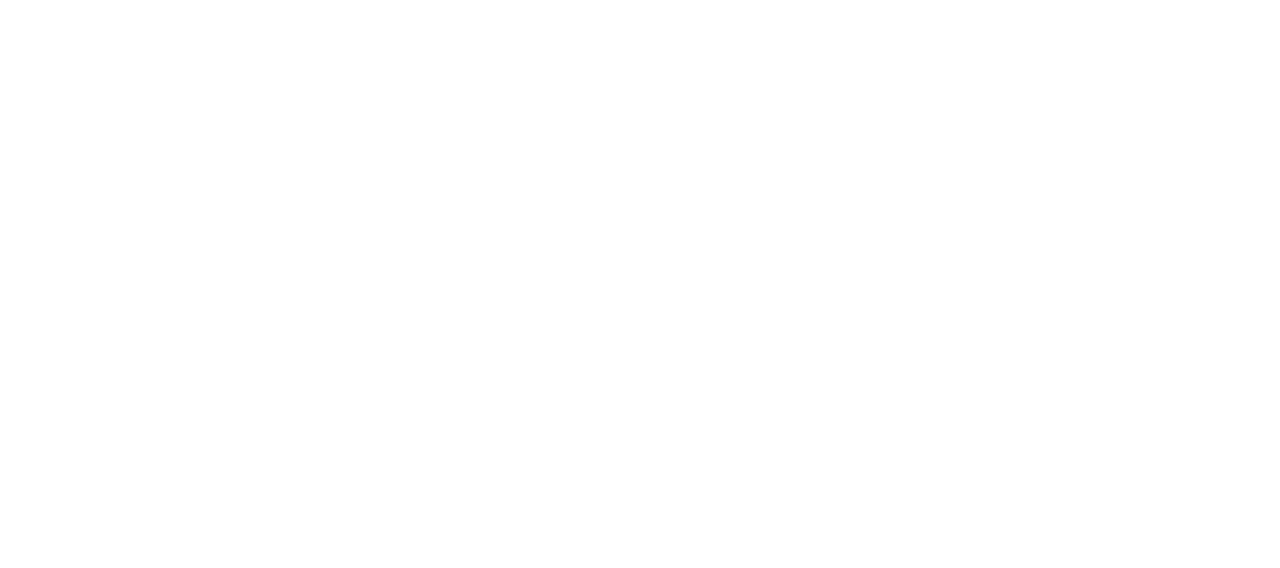
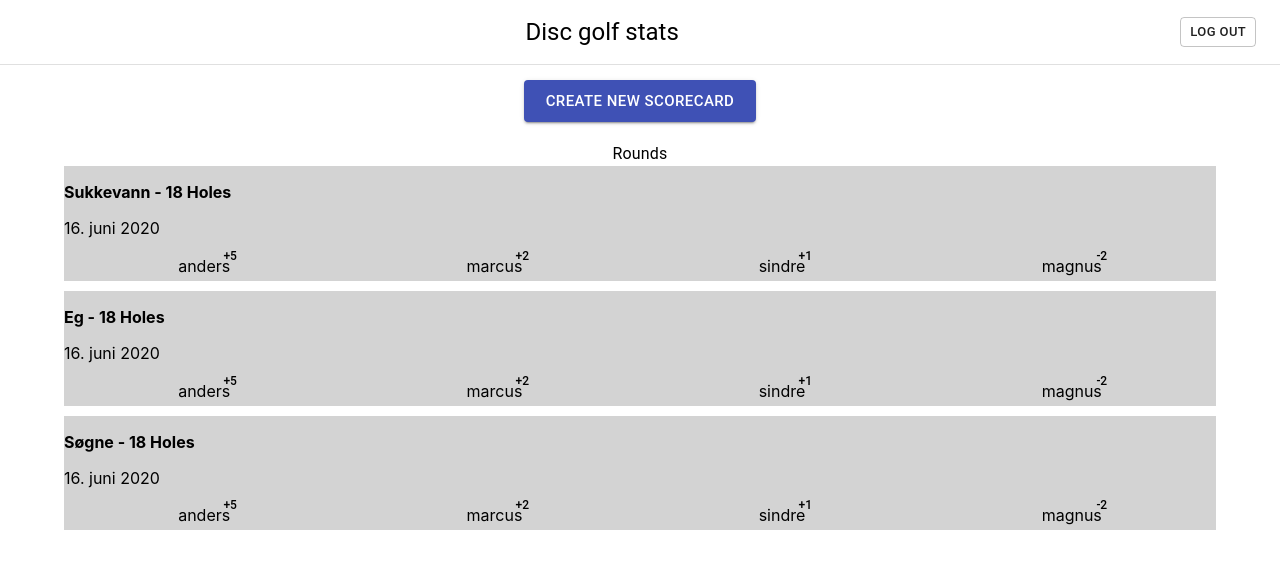
Before and after one commit to AndersRobstad/frisbeegolf-rounds, a React (Create React App) app: page /home in a window 1280 px wide. Shown: the top 568 px of the page. Built offline with nearby package versions, Linux system fonts and the light colour scheme.

Commit message:
some initial styling

```diff
--- a/src/App.js
+++ b/src/App.js
@@ -2,15 +2,16 @@ import "./App.css";
 import React from "react";
 import { BrowserRouter as Router, Switch, Route } from "react-router-dom";
 import Courses from "./components/Courses";
-import Homepage from "./components/Homepage";
+import Login from "./components/Login";
 import Register from "./components/Register";
+import Homepage from "./pages/Homepage";
 
 function App() {
   return (
     <Router>
       <Switch>
         <Route path="/" exact>
-          <Homepage />
+          <Login />
         </Route>
         <Route path="/courses" exact>
           <Courses />
@@ -18,6 +19,9 @@ function App() {
         <Route path="/register" exact>
           <Register />
         </Route>
+        <Route path="/home" exact>
+          <Homepage />
+        </Route>
       </Switch>
     </Router>
   );
--- /dev/null
+++ b/src/components/DisplayRounds.js
@@ -0,0 +1,109 @@
+import { Badge, Box, Grid, Typography } from "@material-ui/core";
+import React from "react";
+import { makeStyles } from "@material-ui/core/styles";
+
+const useStyles = makeStyles((theme) => ({
+  roundsContainer: {
+    marginTop: "20px",
+    width: "100%",
+  },
+  roundBox: {
+    backgroundColor: "lightGrey",
+
+    "&:hover": {
+      backgroundColor: "darkgrey",
+      cursor: "pointer",
+    },
+  },
+  test: {
+    width: "80%",
+  },
+}));
+
+const dummyRounds = [
+  {
+    course: { name: "Sukkevann", holes: 18 },
+    players: [
+      { name: "anders", score: "+5" },
+      { name: "marcus", score: "+2" },
+      { name: "sindre", score: "+1" },
+      { name: "magnus", score: "-2" },
+    ],
+    date: "16. juni 2020",
+  },
+  {
+    course: { name: "Eg", holes: 18 },
+    players: [
+      { name: "anders", score: "+5" },
+      { name: "marcus", score: "+2" },
+      { name: "sindre", score: "+1" },
+      { name: "magnus", score: "-2" },
+    ],
+    date: "16. juni 2020",
+  },
+  {
+    course: { name: "Søgne", holes: 18 },
+    players: [
+      { name: "anders", score: "+5" },
+      { name: "marcus", score: "+2" },
+      { name: "sindre", score: "+1" },
+      { name: "magnus", score: "-2" },
+    ],
+    date: "16. juni 2020",
+  },
+];
+
+const DisplayRounds = () => {
+  const classes = useStyles();
+  return (
+    <div className={classes.roundsContainer}>
+      <Typography align="center">Rounds</Typography>
+      <Grid container justify="center" direction="column" alignItems="center">
+        {dummyRounds.map((round, index) => (
+          <Grid
+            className={classes.roundBox}
+            item
+            key={index * 0.2345}
+            style={{
+              marginBottom: "10px",
+              minWidth: "90%",
+              paddingBottom: "5px",
+            }}
+          >
+            <Box>
+              <p>
+                <b>
+                  {round.course.name + " - " + round.course.holes + " Holes"}
+                </b>
+              </p>
+              {/*Gjør datoen mindre og tettere mot navnet*/}
+              <p>{round.date}</p>
+              <Grid
+                container
+                direction="row"
+                spacing={1}
+                justify="space-around"
+              >
+                {round.players.map((player, index) => (
+                  <Grid key={index * 0.6969} item>
+                    {/* {player.name + ":" + player.score} */}
+                    <Badge
+                      badgeContent={player.score}
+                      //Add some kind of nice styling to the badge
+                      //color="secondary"
+                      backgroundColor="primary"
+                    >
+                      {player.name}
+                    </Badge>
+                  </Grid>
+                ))}
+              </Grid>
+            </Box>
+          </Grid>
+        ))}
+      </Grid>
+    </div>
+  );
+};
+
+export default DisplayRounds;
--- /dev/null
+++ b/src/components/Header.js
@@ -0,0 +1,36 @@
+import { Button, Toolbar, Typography } from "@material-ui/core";
+import React from "react";
+import { makeStyles } from "@material-ui/core/styles";
+
+const useStyles = makeStyles((theme) => ({
+  toolbar: {
+    borderBottom: `1px solid ${theme.palette.divider}`,
+    marginBottom: "15px",
+  },
+  toolbarTitle: {
+    flex: 1,
+  },
+}));
+
+const Header = () => {
+  const classes = useStyles();
+  return (
+    <Toolbar className={classes.toolbar}>
+      <Typography
+        component="h2"
+        variant="h5"
+        color="inherit"
+        align="center"
+        noWrap
+        className={classes.toolbarTitle}
+      >
+        Disc golf stats
+      </Typography>
+      <Button variant="outlined" size="small">
+        Log out
+      </Button>
+    </Toolbar>
+  );
+};
+
+export default Header;
--- /dev/null
+++ b/src/pages/Homepage.js
@@ -0,0 +1,26 @@
+import { Button, Grid, Toolbar, Typography } from "@material-ui/core";
+import React from "react";
+import { makeStyles } from "@material-ui/core/styles";
+import Header from "../components/Header";
+import DisplayRounds from "../components/DisplayRounds";
+
+const useStyles = makeStyles((theme) => ({}));
+
+const Homepage = () => {
+  const classes = useStyles();
+  return (
+    <React.Fragment>
+      <Header />
+      <Grid container justify="center">
+        <Grid item>
+          <Button variant="contained" color="primary" size="large">
+            Create new scorecard
+          </Button>
+        </Grid>
+      </Grid>
+      <DisplayRounds />
+    </React.Fragment>
+  );
+};
+
+export default Homepage;
```
Also changed, not shown: src/components/Login.js (renamed from src/components/Homepage.js), 1 other file (tests, documents, lock files or other folders).
